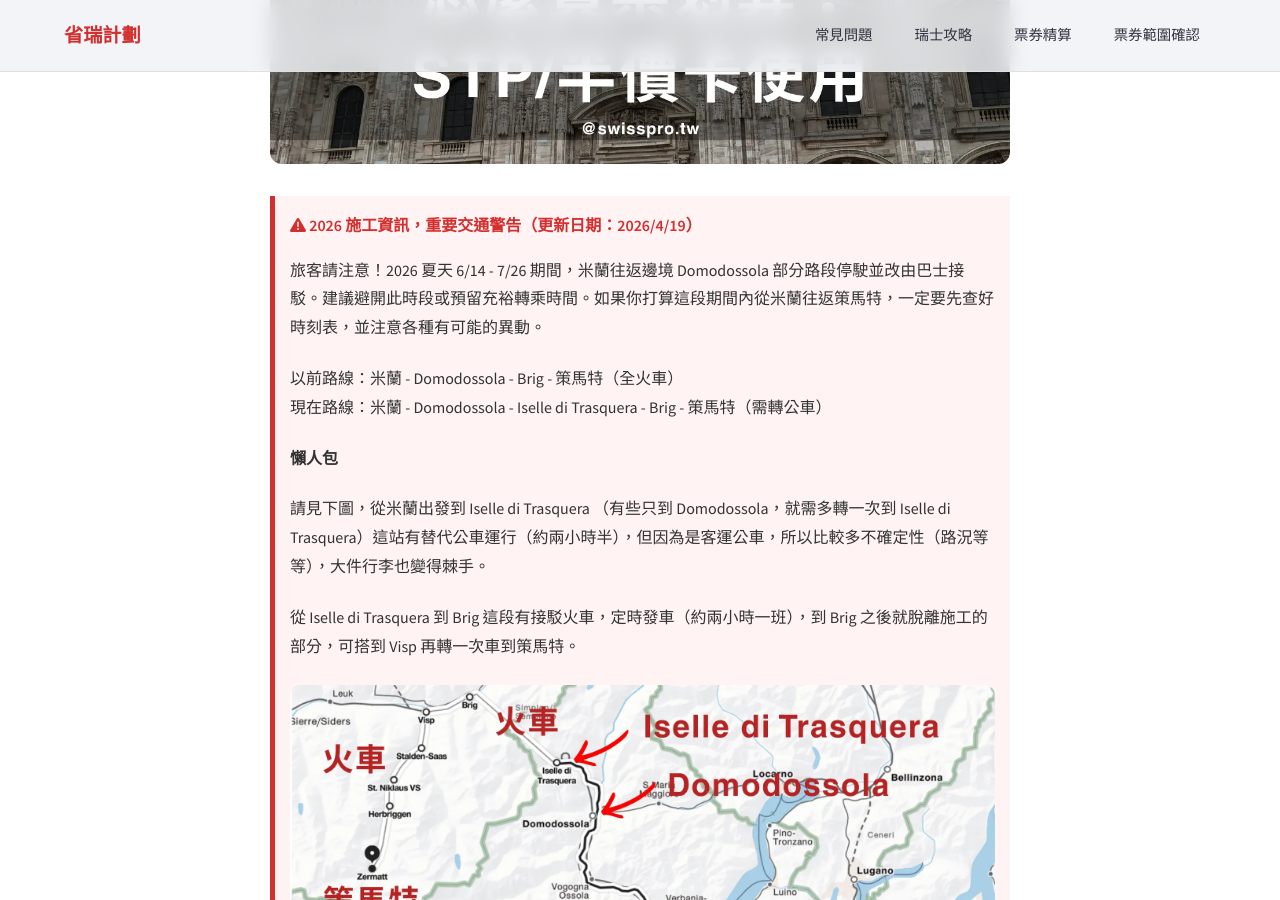
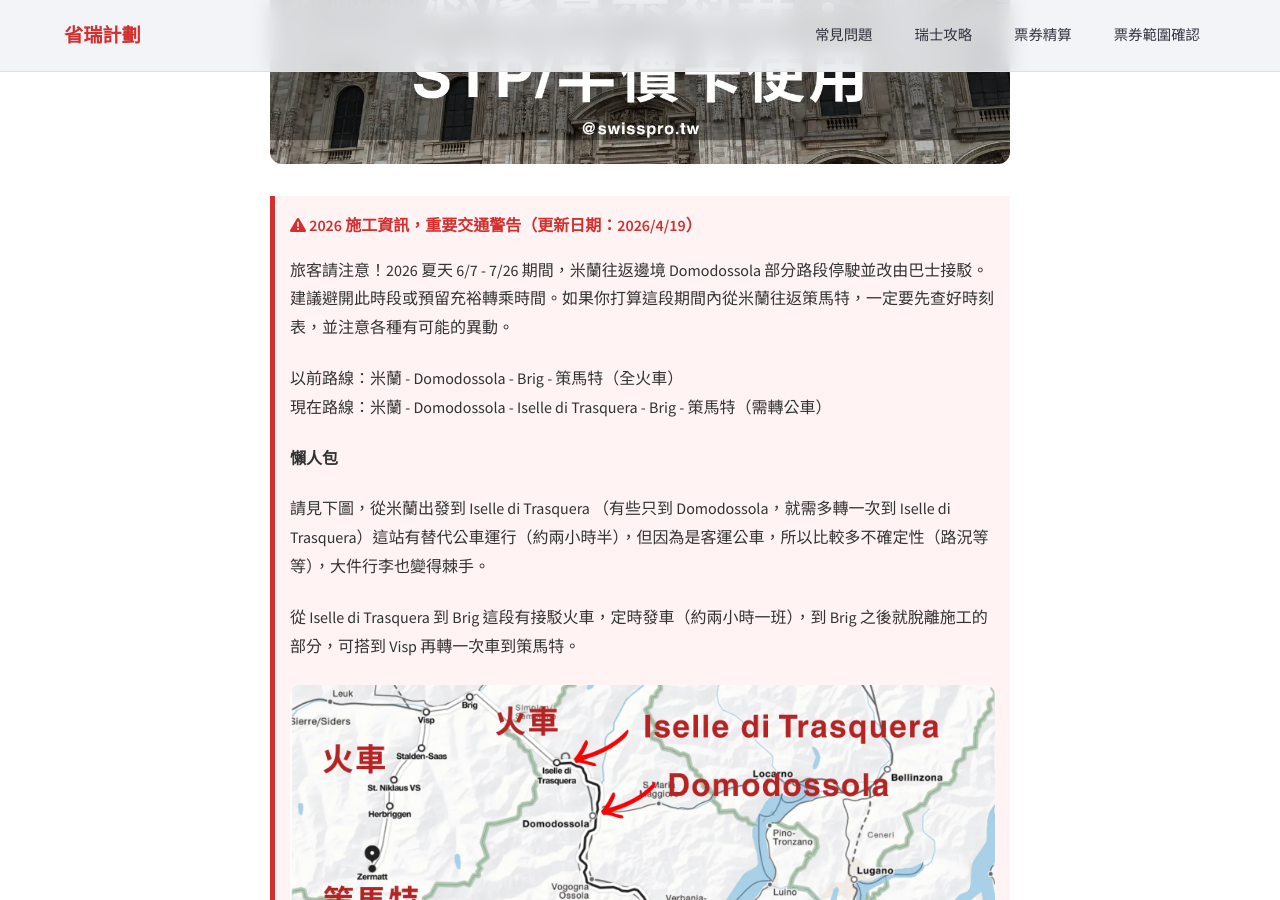
Before and after one commit to Chichinghsu/swisspro, a Jekyll site: the page built from _posts/2026-04-12-zermatt-milano-how-to.md, in a window 1280 px wide and 900 px high, scrolled down 551 px. Built offline with Jekyll 4.4.1, drawn with Linux system fonts in a browser that asks for light colours.

Commit message:
update contruction time

```diff
--- a/_posts/2026-04-12-zermatt-milano-how-to.md
+++ b/_posts/2026-04-12-zermatt-milano-how-to.md
@@ -12,7 +12,7 @@ permalink: /blog/zermatt-milano-how-to/
 
 <div style="background-color: #fff3f3; border-left: 5px solid #D32F2F; padding: 15px; margin: 20px 0;">
   <strong style="color: #D32F2F;"><i class="fas fa-exclamation-triangle"></i> 2026 施工資訊，重要交通警告（更新日期：2026/4/19）</strong>
-  <p>旅客請注意！2026 夏天 6/14 - 7/26 期間，米蘭往返邊境 Domodossola 部分路段停駛並改由巴士接駁。建議避開此時段或預留充裕轉乘時間。如果你打算這段期間內從米蘭往返策馬特，一定要先查好時刻表，並注意各種有可能的異動。</p>
+  <p>旅客請注意！2026 夏天 6/7 - 7/26 期間，米蘭往返邊境 Domodossola 部分路段停駛並改由巴士接駁。建議避開此時段或預留充裕轉乘時間。如果你打算這段期間內從米蘭往返策馬特，一定要先查好時刻表，並注意各種有可能的異動。</p>
   <p>以前路線：米蘭 - Domodossola - Brig - 策馬特（全火車）<br>
   現在路線：米蘭 - Domodossola - Iselle di Trasquera - Brig - 策馬特（需轉公車）</p>
 
```
